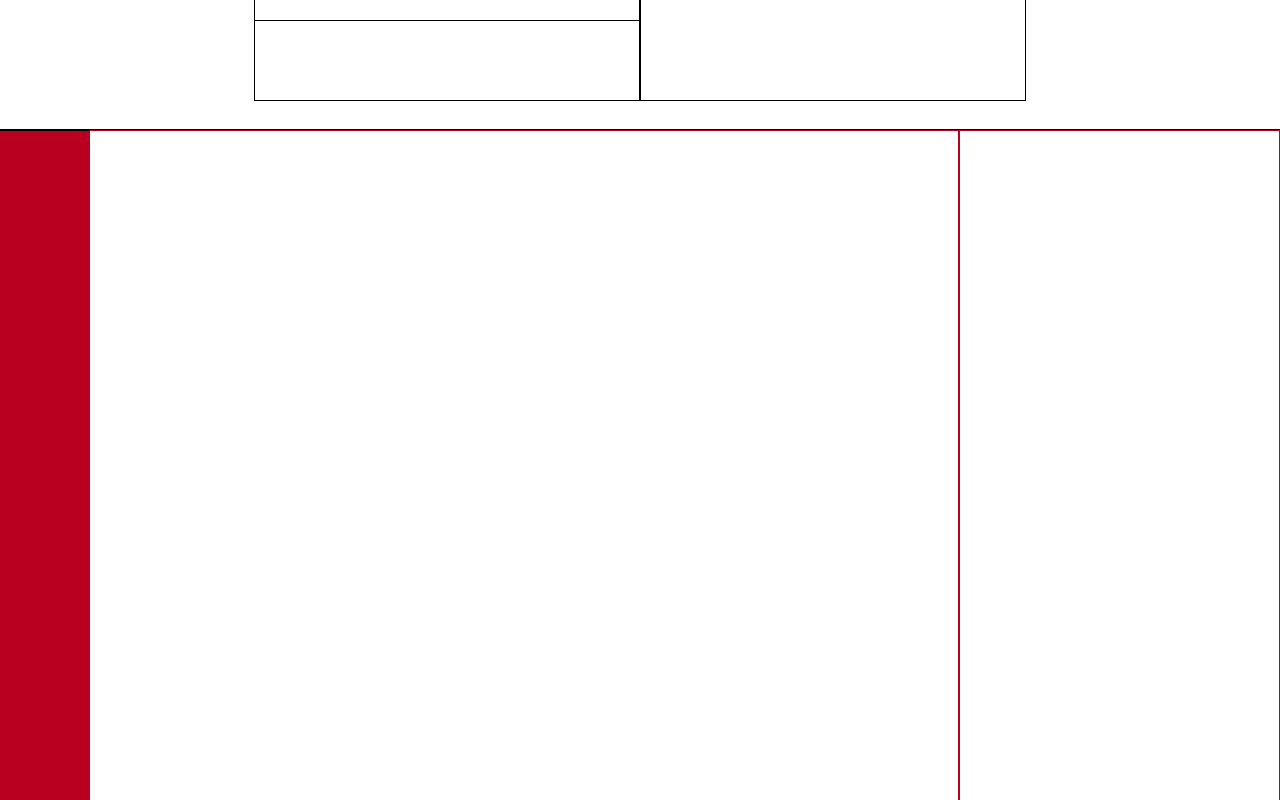
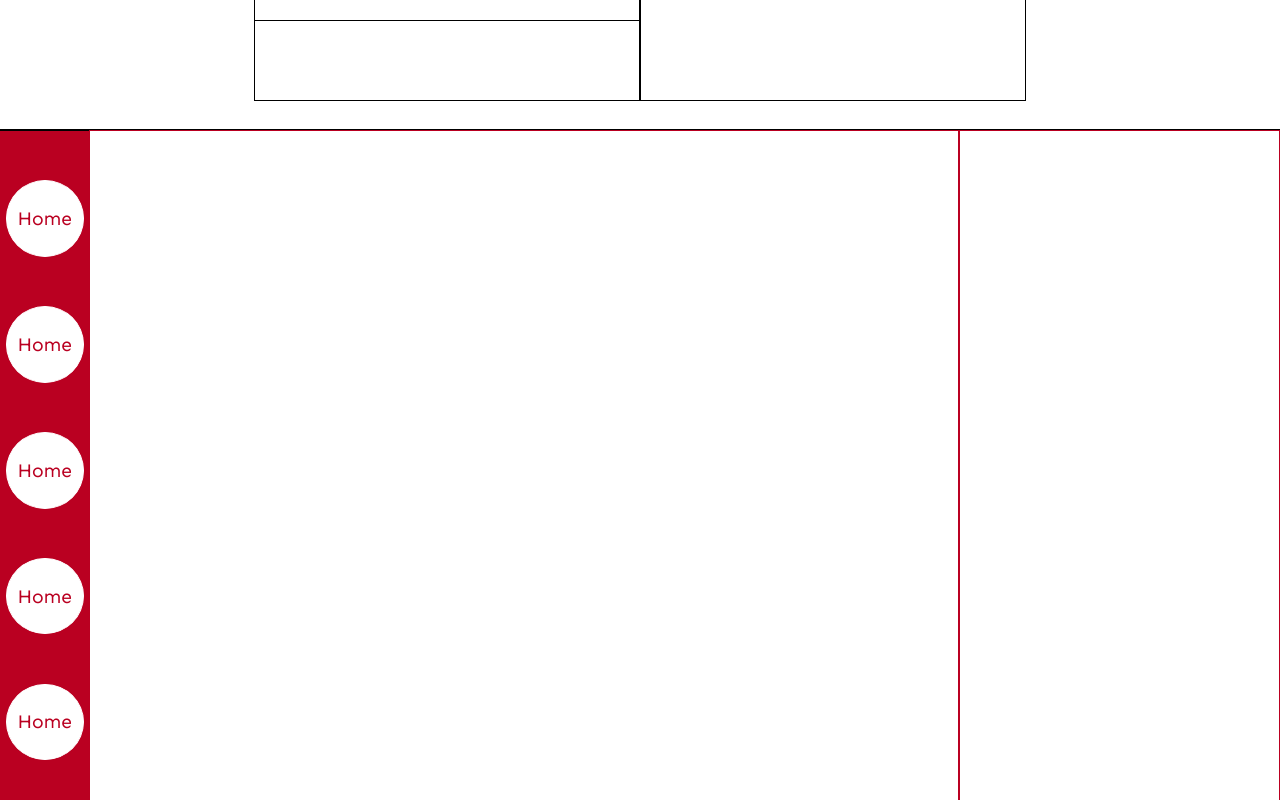
Before and after one commit to MokuaEnock/Kupid-frontend, a React (Create React App) app: page / in a window 1280 px wide. Shown: the part 1120-1920 px from the top of the page. Built offline with nearby package versions, Linux system fonts and the light colour scheme.

Commit message:
asic styling for aside bar

```diff
--- a/src/App.css
+++ b/src/App.css
@@ -214,6 +214,24 @@ aside {
     width: 7vw;
     height: 100%;
     background-color: #BA0021;
+    display: flex;
+    flex-direction: column;
+    justify-content: space-evenly;
+    align-items: center;
+}
+
+aside span {
+    width: 85%;
+    height: 11%;
+    border: thin solid white;
+    background-color: white;
+    display: flex;
+    flex-direction: column;
+    justify-content: space-evenly;
+    align-items: center;
+    color: #BA0021;
+    border-radius: 50%;
+    font-size: 1.5vw;
 }
 
 /* userForm ============================================================== */
--- a/src/components/Pages/User/aside.js
+++ b/src/components/Pages/User/aside.js
@@ -1,3 +1,11 @@
 export default function Aside() {
-  return <aside></aside>;
+  return (
+    <aside>
+      <span>Home</span>
+      <span>Home</span>
+      <span>Home</span>
+      <span>Home</span>
+      <span>Home</span>
+    </aside>
+  );
 }
```
